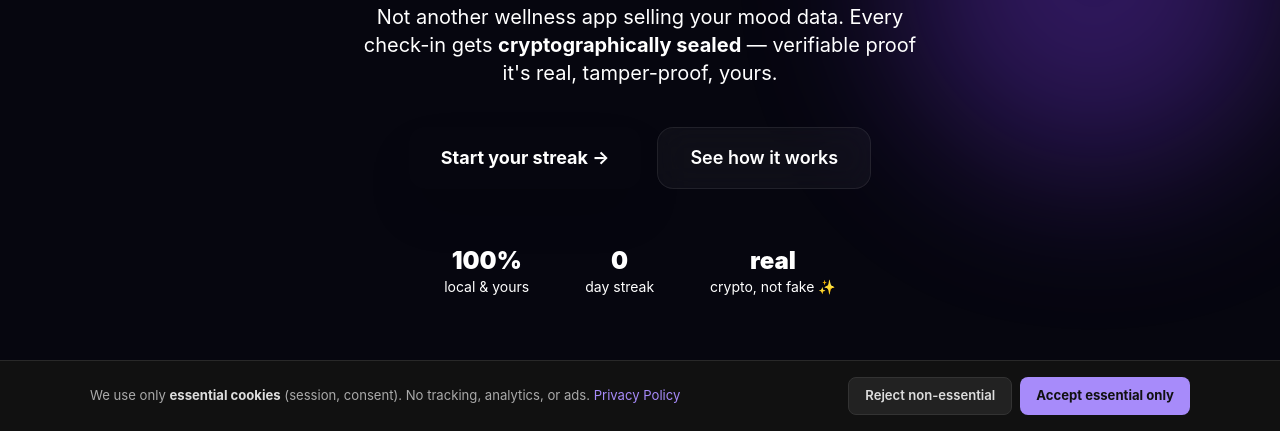
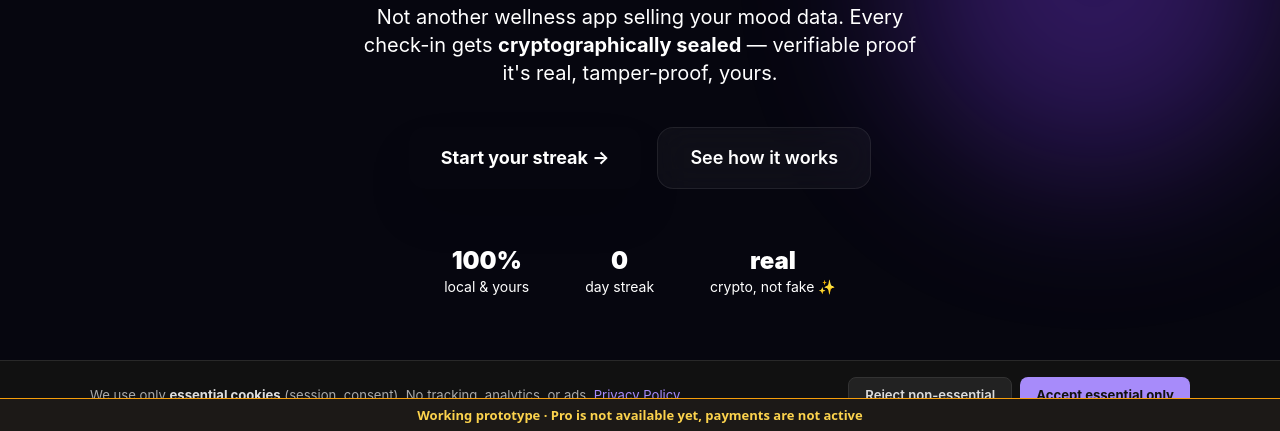
Before and after one commit to amidigiart/amiqiai.com, a plain HTML site: page index.html in a window 1280 px wide. Shown: the part 369-800 px from the top of the page. Drawn offline with nearby package versions, Linux system fonts and the light colour scheme.

Commit message:
Mark as working prototype; Pro buttons no longer open Stripe test checkout
Co-Authored-By: Claude Opus 5.5 <noreply@anthropic.com>

```diff
--- a/index.html
+++ b/index.html
@@ -1797,5 +1797,30 @@ document.addEventListener('DOMContentLoaded', () => { if (currentLang !== 'en')
   </div>
 </div>
 
+<!-- ami-prototype-notice: prototip, platile nu sunt active -->
+<script>
+(function () {
+  var ro = /^ro/i.test(document.documentElement.lang || '') || /^ro/i.test(navigator.language || '');
+  var t = ro
+    ? { bar: 'Prototip funcțional · planul Pro nu e încă disponibil, plățile nu sunt active', btn: 'Pro — în curând', msg: 'Planul Pro nu e încă disponibil. Aplicația e un prototip funcțional; varianta gratuită rămâne activă.' }
+    : { bar: 'Working prototype · Pro is not available yet, payments are not active', btn: 'Pro — coming soon', msg: 'Pro is not available yet. This app is a working prototype; the free version stays active.' };
+  // platile raman oprite: butoanele Pro nu mai deschid Stripe
+  window.handleProPurchase = window.upgrade = function () { alert(t.msg); };
+  function mark() {
+    document.querySelectorAll('[onclick*="handleProPurchase"],[onclick*="upgrade()"]').forEach(function (b) {
+      b.removeAttribute('data-i18n'); b.textContent = t.btn;
+    });
+    if (document.getElementById('ami-proto-bar')) return;
+    var bar = document.createElement('div');
+    bar.id = 'ami-proto-bar'; bar.setAttribute('role', 'note'); bar.textContent = t.bar;
+    bar.style.cssText = 'position:fixed;left:0;right:0;bottom:0;z-index:2147483000;padding:7px 16px;background:#1c1917;color:#fcd34d;font:600 13px/1.4 system-ui,sans-serif;text-align:center;border-top:1px solid #f59e0b';
+    document.body.appendChild(bar);
+    document.body.style.paddingBottom = (bar.offsetHeight + 4) + 'px';
+  }
+  if (document.readyState === 'loading') document.addEventListener('DOMContentLoaded', mark); else mark();
+  // i18n-ul paginii rescrie textele la schimbarea limbii: reaplica eticheta
+  document.addEventListener('click', function () { setTimeout(mark, 50); }, true);
+})();
+</script>
 </body>
 </html>
```
